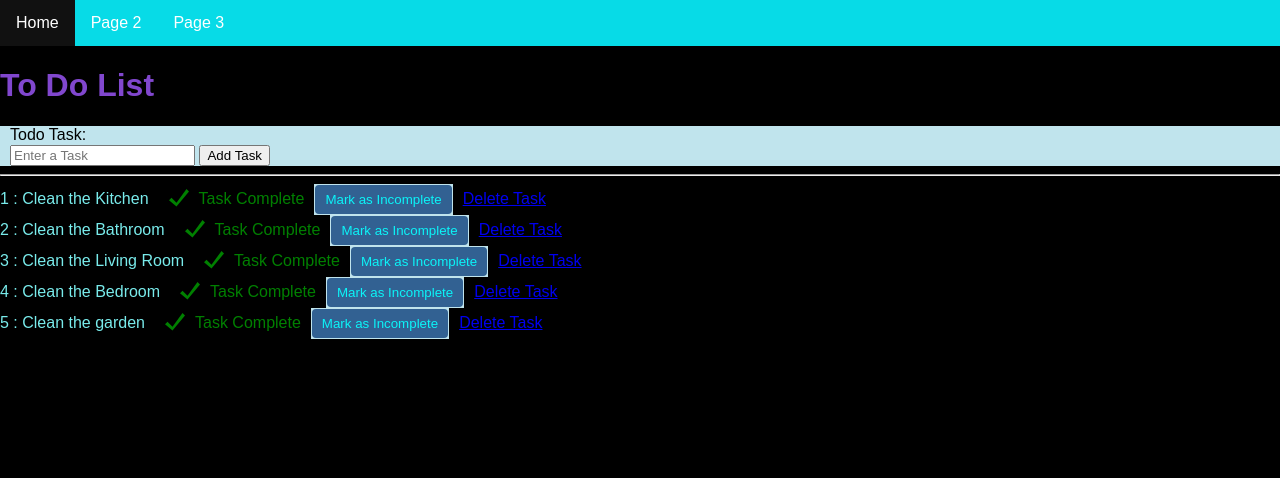
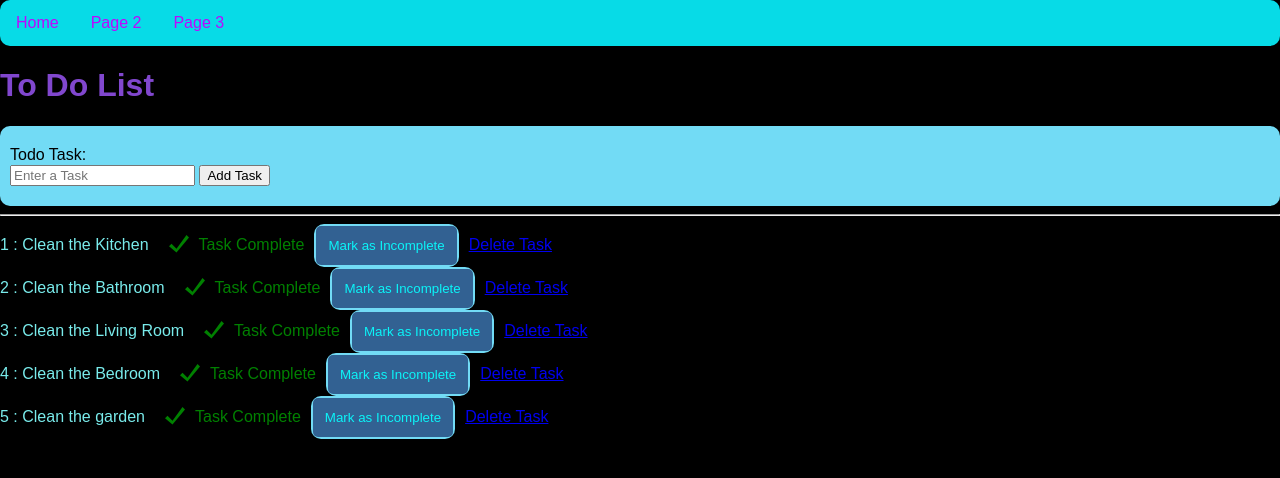
Before and after one commit to Oanadp90/Flask-app, a Flask app: page / in a window 1280 px wide. Shown: the top 478 px of the page. Run offline with Flask 3, Linux system fonts and the light colour scheme.

Commit message:
styling the app further with css

```diff
--- a/website/static/style.css
+++ b/website/static/style.css
@@ -11,12 +11,17 @@
   h1 {color: rgb(129, 71, 206);
 }
 
+nav.text {
+    color: #111;
+}
+
 ul {
     list-style-type: none;
     margin: 0;
     padding: 0;
     overflow: hidden;
     background-color: #07dbe7;
+    border-radius: 10px;
 
   }
 
@@ -26,7 +31,7 @@
 
   li a {
     display: block;
-    color: white;
+    color: rgb(189, 7, 255);
     text-align: center;
     padding: 14px 16px;
     text-decoration: none;
@@ -79,12 +84,12 @@
 .image-container p { margin: 10px; font-size: 16px; }
 
 .toggle-tick {
-    margin: 1px; /* Remove any default margin */
-    padding: 7px 10px; /* Add padding for better appearance */
+    margin: 2px; /* Remove any default margin */
+    padding: 12px; /* Add padding for better appearance */
     background-color: #326192; /* Button background color */
     color: rgb(11, 244, 248); /* Button text color */
     border: none; /* Remove default border */
-    border-radius: 4px; /* Rounded corners */
+    border-radius: 5px; /* Rounded corners */
     cursor: pointer; /* Pointer cursor on hover */
     display: inline-block; /* Ensure inline-block display */
     vertical-align: middle; /* Align vertically with other elements */
@@ -140,11 +145,14 @@
 
 form {
     font-family: Arial, Helvetica, sans-serif;
-    background-color: rgb(192, 228, 237);
+    background-color: rgb(114, 219, 245);
     text-align:left;
     text-decoration: solid;
+    padding: 20px;
     padding-left: 10px;
     margin: 0%;
+    border-radius: 10px;
+
 }
 
 label {
--- a/website/templates/base.html
+++ b/website/templates/base.html
@@ -3,7 +3,7 @@
 <head>
     <meta charset="UTF-8">
     <meta name="viewport" content="width=device-width, initial-scale=1.0">
-    <title>{% block title %}Cleaning App{% endblock %}</title>
+    <title>{% block title %}Cleaning Todo App{% endblock %}</title>
     <link rel="stylesheet" type="text/css" href="{{ url_for('static', filename='style.css') }}">
     <link rel="stylesheet" href="https://cdnjs.cloudflare.com/ajax/libs/font-awesome/5.15.3/css/all.min.css">
 </head>
--- a/website/templates/page2.html
+++ b/website/templates/page2.html
@@ -19,6 +19,10 @@
             <p>Cleaned Bathroom</p>
             <img src="https://hips.hearstapps.com/hmg-prod/images/sitting-room-ideas-clean-living-room-1649667015.jpg?crop=0.689xw:1.00xh;0.0609xw,0&resize=1200:*" alt="Cleaned Living Room" class="image">
             <p>Cleaned Living Room</p>
+            <img src="https://images.squarespace-cdn.com/content/v1/63dde481bbabc6724d988548/21979282-af52-440d-aed7-40925352320e/_f16c092a-5f51-42e9-8056-bd231886f051.jpeg" alt="Cleaned Bedroom" class="image">
+            <p>Cleaned Bedroom</p>
+            <img src="https://www.propertypriceadvice.co.uk/wp-content/uploads/2017/07/01-Small-Garden-with-Flowers.jpg" alt="Cleaned Garden" class="image">
+            <p>Cleaned Garden</p>
         </div>
 
     </header>
--- a/website/templates/page3.html
+++ b/website/templates/page3.html
@@ -15,6 +15,7 @@
 
     <!-- Review Form -->
     <form action="{{ url_for('my_view.submit_review') }}" method="POST" class="review-form">
+        <!-- Snippets that create the star rating system -->
         <div class="star-rating">
             <input type="radio" id="star5" name="rating" value="5" />
             <label for="star5" title="5 stars">&#9733;</label>
--- a/website/views.py
+++ b/website/views.py
@@ -54,6 +54,7 @@
         db.session.commit()
     return redirect(url_for("my_view.home"))
 
+
 @my_view.route("/delete/<todo_id>", methods=["POST", "GET"])
 def delete(todo_id):
     todo = Todo.query.filter_by(id=todo_id).first()
```
Also changed, not shown: instance/db.sqlite.
